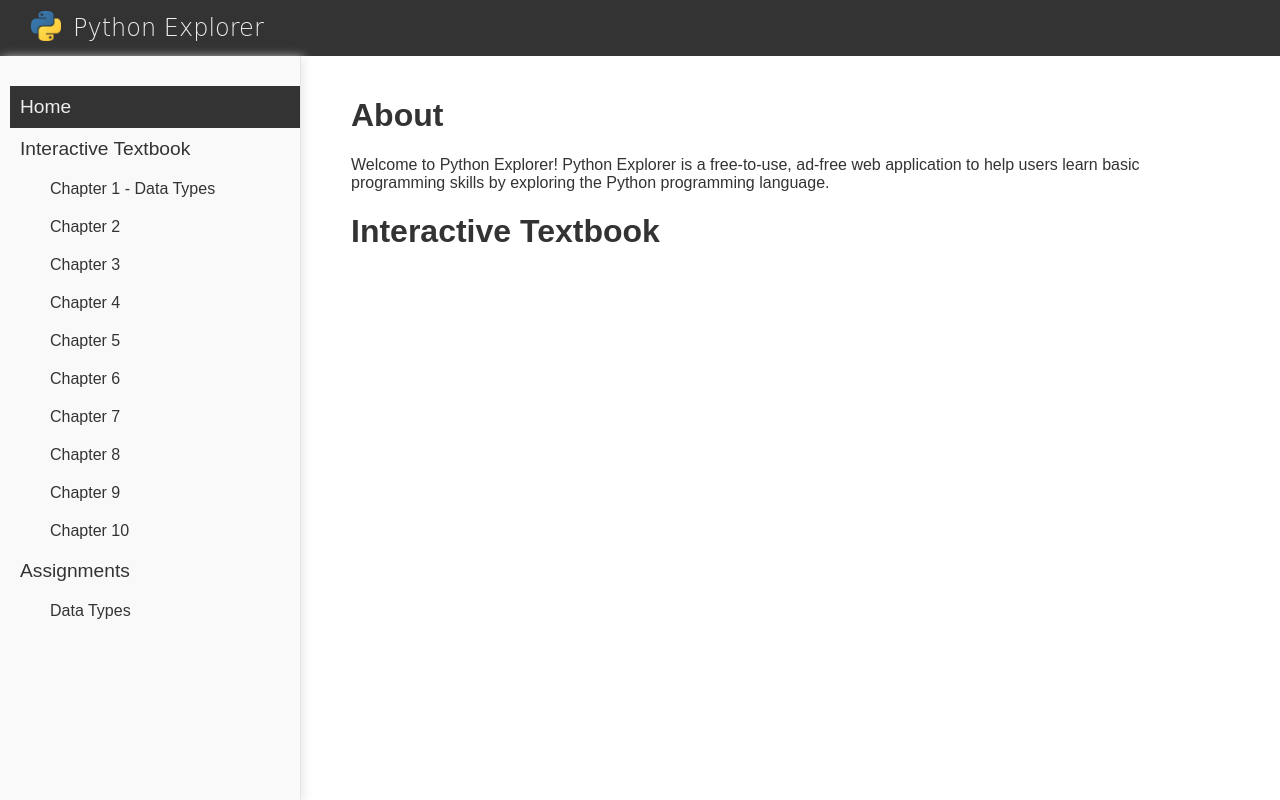
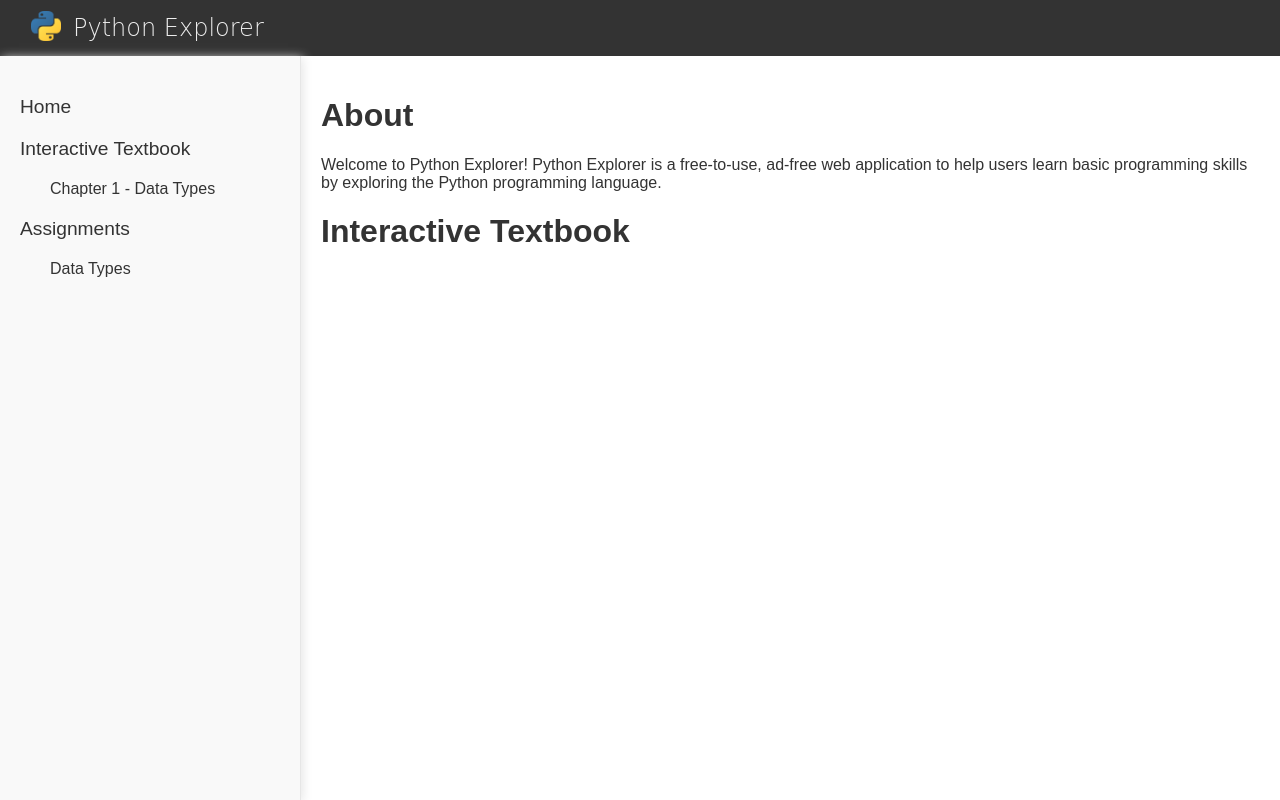
Before and after one commit to fox016/learnpython, a PHP site: page / in a window 1280 px wide. Run offline with PHP 8.4, Linux system fonts and the light colour scheme; some libraries are stand-ins or nearby versions; some web fonts are replaced.

Commit message:
navigation links

```diff
--- a/css/common.css
+++ b/css/common.css
@@ -27,7 +27,6 @@ body
 }
 #pageHeader
 {
-	width:100%;
 	padding:10px 20px;
 	background:#333;
 }
@@ -80,6 +79,11 @@ body
 	background:#333 !important;
 	color:#eee !important;
 }
+.navlink a
+{
+	text-decoration:none;
+	color:inherit;
+}
 .sublink
 {
 	font-size:1.0em;
@@ -87,5 +91,5 @@ body
 }
 #pageContent
 {
-	padding:20px 50px;
+	padding:20px;
 }
--- a/html/header.php
+++ b/html/header.php
@@ -1,7 +1,7 @@
 <!DOCTYPE html>
 <html>
 <head>
-	<title>Python Explorer - Interactive Textbook</title>
+	<title>Python Explorer</title>
 
 	<script src="https://ajax.googleapis.com/ajax/libs/jquery/3.1.0/jquery.min.js"></script>
 	<script src="https://cdn.datacamp.com/datacamp-light-latest.min.js"></script>
@@ -16,7 +16,7 @@
 		<table>
 			<tr>
 				<td><img src='images/python_logo.png'></td>
-				<td><a href='./'>Python Explorer</a></td>
+				<td><a href='/learnpython'>Python Explorer</a></td>
 			</tr>
 		</table>
 	</div>
@@ -24,20 +24,11 @@
 		<div class='row'>
 			<div class='cell top' id='sideBarParent'>
 				<div id='sideBar'>
-					<div class='navlink selected'>Home</div>
-					<div class='navlink'>Interactive Textbook</div>
-					<div class='navlink sublink'>Chapter 1 - Data Types</div>
-					<div class='navlink sublink'>Chapter 2</div>
-					<div class='navlink sublink'>Chapter 3</div>
-					<div class='navlink sublink'>Chapter 4</div>
-					<div class='navlink sublink'>Chapter 5</div>
-					<div class='navlink sublink'>Chapter 6</div>
-					<div class='navlink sublink'>Chapter 7</div>
-					<div class='navlink sublink'>Chapter 8</div>
-					<div class='navlink sublink'>Chapter 9</div>
-					<div class='navlink sublink'>Chapter 10</div>
-					<div class='navlink'>Assignments</div>
-					<div class='navlink sublink'>Data Types</div>
+					<div class='navlink'><a href='/learnpython/'>Home</a></div>
+					<div class='navlink'><a href='/learnpython/?chapter=0'>Interactive Textbook</a></div>
+					<div class='navlink sublink'><a href='/learnpython/?chapter=1'>Chapter 1 - Data Types</a></div>
+					<div class='navlink'><a href='/learnpython/'>Assignments</a></div>
+					<div class='navlink sublink'><a href='/learnpython/'>Data Types</a></div>
 				</div>
 			</div>
 			<div class='cell top' id='pageContentParent'>
```
Also changed, not shown: 1 other file.
